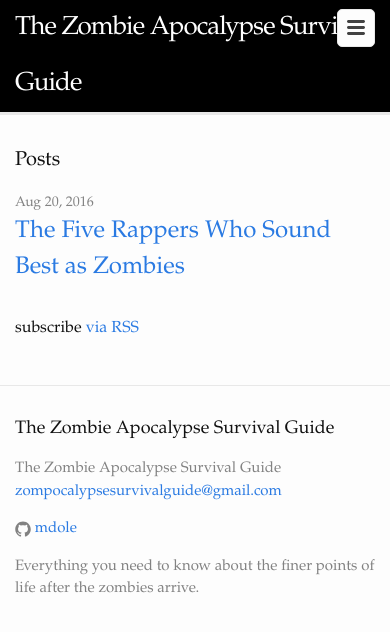
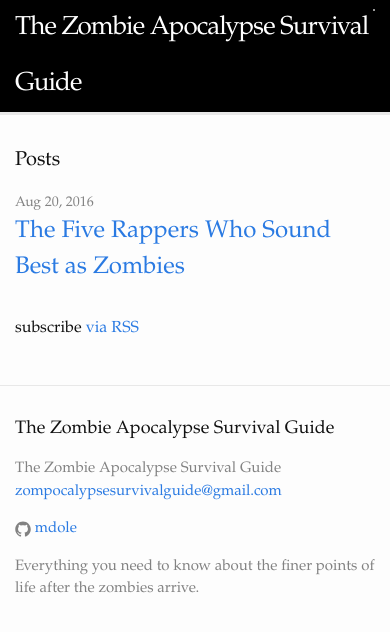
Before and after one commit to mdole/mdole.github.io, a Jekyll site: the page built from index.html, in a window 390 px wide. Shown: the top 632 px of the page. Built offline with Jekyll 4.4.1, drawn with Linux system fonts in a browser that asks for light colours.

Commit message:
temporarily disabled mobile nav

```diff
--- a/_sass/_layout.scss
+++ b/_sass/_layout.scss
@@ -58,7 +58,7 @@
         color: black;
 
         .menu-icon {
-            display: block;
+            display: none;
             float: right;
             width: 36px;
             height: 26px;
```
